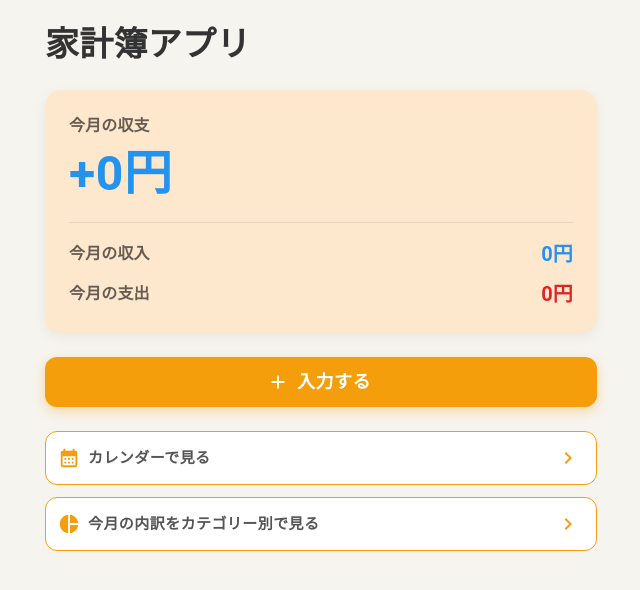
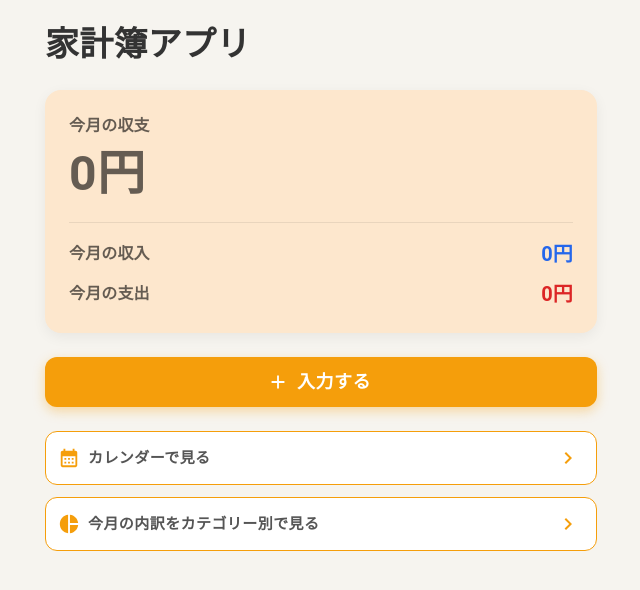
Before and after one commit to ryusei-yaku/kakeibo-app, a React (Vite) app: page / in a window 1280 px wide. Shown: the top 590 px of the page, without its empty margins (319-959 px from the left). Built offline with nearby package versions, Linux system fonts and the light colour scheme; no server answers; the database is empty.

Commit message:
コードを微調整

```diff
--- a/src/features/calendar/components/CalendarGrid.tsx
+++ b/src/features/calendar/components/CalendarGrid.tsx
@@ -50,7 +50,7 @@ function CalendarGrid({
                     // 曜日の見出しの文字色を決める
                     const color =
                         weekday === "土"
-                            ? "#2592eb"
+                            ? "#2567eb"
                             : weekday === "日"
                                 ? "#dc2626"
                                 : "#ffffff";
@@ -151,7 +151,7 @@ function CalendarGrid({
                                         <Typography
                                             sx={{
                                                 fontSize: 12,
-                                                color: calendarDay.isCurrentMonth ? "#2592eb" : "#93c5fd",
+                                                color: calendarDay.isCurrentMonth ? "#2567eb" : "#93c5fd",
                                                 textAlign: "right",
                                                 whiteSpace: "nowrap",
                                                 overflow: "hidden",
--- a/src/features/calendar/components/DailyExpenseList.tsx
+++ b/src/features/calendar/components/DailyExpenseList.tsx
@@ -34,6 +34,23 @@ function formatExpenseDetail(memo: string) {
         return memo;
     }
     return "";
+}
+
+function formatBalance(amount: number) {
+    if (amount === 0) {
+        return "0円";
+    }
+
+    const sign = amount > 0 ? "+" : "";
+    return `${sign}${amount.toLocaleString()}円`;
+}
+
+function getBalanceColor(amount: number) {
+    if (amount === 0) {
+        return "text.secondary";
+    }
+
+    return amount > 0 ? "#2567eb" : "#dc2626";
 }
 
 function DailyExpenseList({
@@ -99,7 +116,7 @@ function DailyExpenseList({
                             sx={{
                                 fontSize: 18,
                                 fontWeight: "bold",
-                                color: "#2592eb",
+                                color: "#2567eb",
                                 whiteSpace: "nowrap",
                                 overflow: "hidden",
                                 textOverflow: "ellipsis",
@@ -151,14 +168,13 @@ function DailyExpenseList({
                             sx={{
                                 fontSize: 18,
                                 fontWeight: "bold",
-                                color: displayMonthBalanceAmount >= 0 ? "#2592eb" : "#dc2626",
+                                color: getBalanceColor(displayMonthBalanceAmount),
                                 whiteSpace: "nowrap",
                                 overflow: "hidden",
                                 textOverflow: "ellipsis",
                             }}
                         >
-                            {displayMonthBalanceAmount >= 0 ? "+" : ""}
-                            {displayMonthBalanceAmount.toLocaleString()}円
+                            {formatBalance(displayMonthBalanceAmount)}
                         </Typography>
                     </Box>
                 </Box>
@@ -222,8 +238,7 @@ function DailyExpenseList({
                                     textAlign: "right",
                                 }}
                             >
-                                {group.balanceAmount >= 0 ? "+" : ""}
-                                {group.balanceAmount.toLocaleString()}円
+                               {formatBalance(group.balanceAmount)}
                             </Typography>
                         </Box>
 
@@ -306,7 +321,7 @@ function DailyExpenseList({
                                                 overflow: "hidden",
                                                 textOverflow: "ellipsis",
                                                 textAlign: "right",
-                                                color: expense.type === "income" ? "#2592eb" : "#dc2626",
+                                                color: expense.type === "income" ? "#2567eb" : "#dc2626",
                                             }}
                                         >
                                             {expense.amount.toLocaleString()}円
--- a/src/features/calendar/utils/calendarColors.ts
+++ b/src/features/calendar/utils/calendarColors.ts
@@ -14,7 +14,7 @@ export function getDayColor(date: string) {
     }
 
     if (dayOfWeek === 6) {
-        return "#2592eb";
+        return "#2567eb";
     }
 
     return "#555555";
--- a/src/features/home/HomePage.tsx
+++ b/src/features/home/HomePage.tsx
@@ -24,8 +24,20 @@ function formatYen(amount: number) {
 }
 
 function formatBalance(amount: number) {
-    const sign = amount >= 0 ? "+" : "";
+    if (amount === 0) {
+        return "0円";
+    }
+
+    const sign = amount > 0 ? "+" : "";
     return `${sign}${amount.toLocaleString()}円`;
+}
+
+function getBalanceColor(amount: number) {
+    if (amount === 0) {
+        return "text.secondary";
+    }
+
+    return amount > 0 ? "#2567eb" : "#dc2626";
 }
 
 function HomePage({ expenses }: HomePageProps) {
@@ -55,7 +67,7 @@ function HomePage({ expenses }: HomePageProps) {
     const monthBalance = monthIncomeTotal - monthExpenseTotal;
 
     // 収支がプラスなら青、マイナスなら赤にする
-    const balanceColor = monthBalance >= 0 ? "#2592eb" : "#dc2626"
+    const balanceColor = monthBalance >= 0 ? "#2567eb" : "#dc2626"
 
     return (
         <Box sx={{ minHeight: "100vh", backgroundColor: "#f6f4ef", py: 3 }}>
@@ -99,7 +111,7 @@ function HomePage({ expenses }: HomePageProps) {
                                 sx={{
                                     mt: 1,
                                     fontWeight: "bold",
-                                    color: balanceColor,
+                                    color: getBalanceColor(monthBalance),
                                     letterSpacing: 0.5,
                                 }}
                             >
@@ -136,7 +148,7 @@ function HomePage({ expenses }: HomePageProps) {
                                         sx={{
                                             fontSize: 20,
                                             fontWeight: "bold",
-                                            color: "#2592eb",
+                                            color: "#2567eb",
                                         }}
                                     >
                                         {formatYen(monthIncomeTotal)}
```
